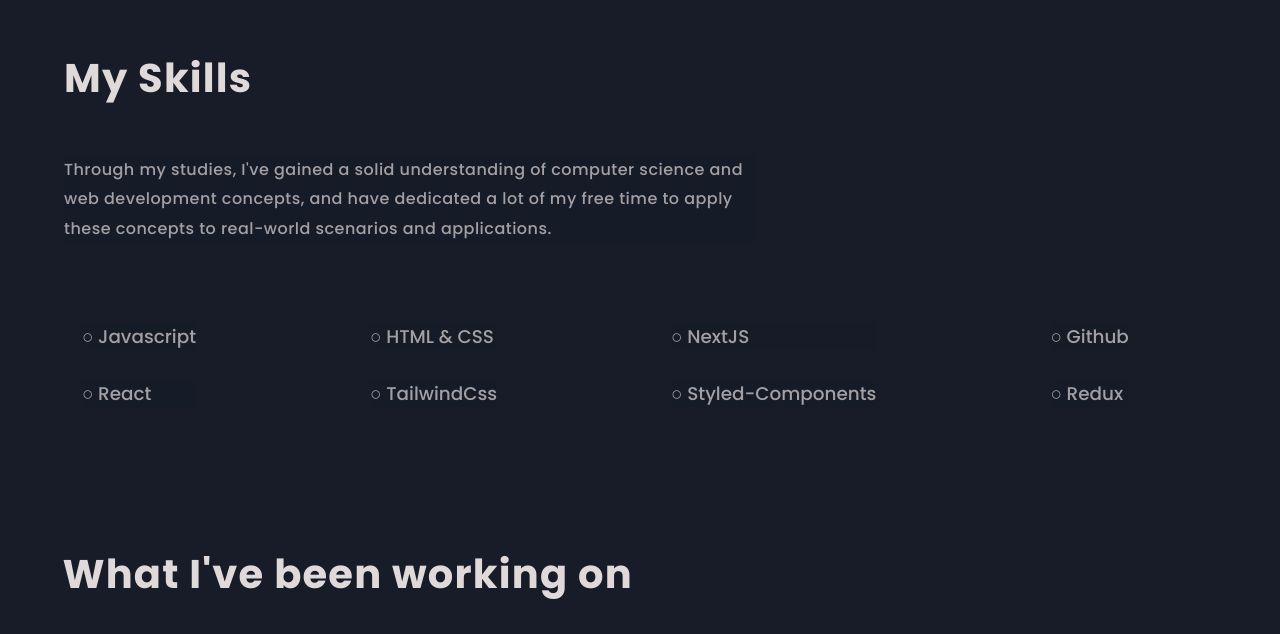
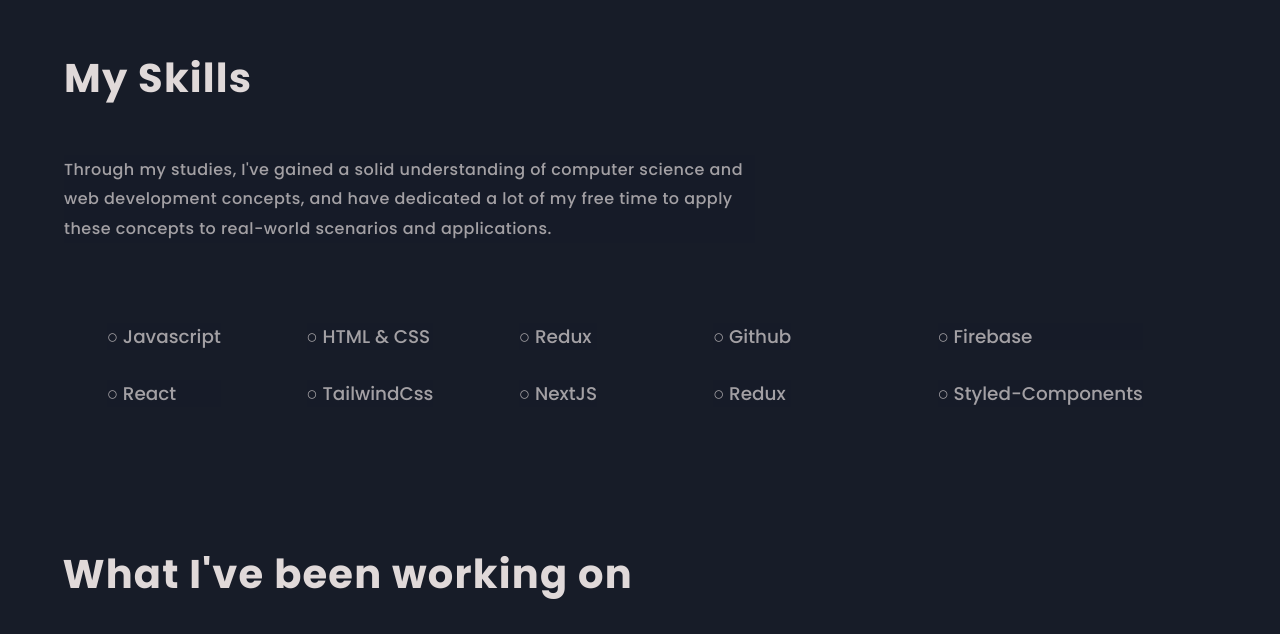
Before and after one commit to AnkitVasita/portfolio, a React (Create React App) app: page / in a window 1280 px wide. Shown: the part 1174-1808 px from the top of the page. Built offline with nearby package versions, Linux system fonts and the light colour scheme; a web font is replaced by a local one.

Commit message:
skill layout change

```diff
--- a/src/components/About/About.js
+++ b/src/components/About/About.js
@@ -13,6 +13,7 @@ function About() {
       style={{ backgroundColor: theme.secondary }}
     >
       <div className="about-body">
+        <div className="check">
           <div className="about-description">
             <p style={{ color: theme.tertiary }}>
               {aboutData.description2}
@@ -26,6 +27,7 @@ function About() {
           </div>
         </div>
       </div>
+    </div>
   );
 }
 
--- a/src/components/Education/Education.css
+++ b/src/components/Education/Education.css
@@ -14,7 +14,7 @@
 
 .education_skill {
   display: flex;
-  margin-left: -69px;
+  /* margin-left: -69px; */
   flex-direction: row;
   align-items: center;
   justify-content: space-around;
@@ -49,12 +49,23 @@
   margin: 30px 0px;
 }
 
+.check {
+  display: flex;
+  width: 100%;
+  flex-direction: row;
+  justify-content: space-around;
+}
+
 @media (min-width: 992px) and (max-width: 1380px) {
 }
 
 @media screen and (max-width: 992px) {
   .education {
     min-height: 100%;
+  }
+
+  .check {
+    flex-direction: column;
   }
 
   .education-description > p {
@@ -68,14 +79,14 @@
   }
 
   .education_skill {
-    flex-direction: column;
+    flex-direction: row;
     margin-left: 0;
     /* justify-content: flex-start; */
     align-items: flex-start;
   }
 
   .skill {
-    padding-top: 1rem;
+    padding-top: 0;
     display: flex;
     flex-direction: column;
     color: rgb(23, 28, 40);
@@ -102,7 +113,7 @@
     padding: 2rem 1.25rem 2rem 1.25rem;
   }
   .skill {
-    padding-top: 1rem;
+    padding-top: 0;
     display: flex;
     flex-direction: column;
     color: rgb(23, 28, 40);
@@ -119,6 +130,8 @@
     padding-bottom: 0.45rem;
     padding-right: 15rem;
   }
+  .education_skill {
+  }
 }
 
 @media screen and (max-width: 600px) {
@@ -126,7 +139,7 @@
     font-size: 1.5rem;
   }
   .skill {
-    padding-top: 1rem;
+    padding-top: 0;
     display: flex;
     flex-direction: column;
     color: rgb(224, 217, 217);
--- a/src/components/Education/Education.js
+++ b/src/components/Education/Education.js
@@ -24,11 +24,12 @@ function Education() {
     "React",
     "HTML & CSS",
     "TailwindCss",
+    "Redux",
     "NextJS",
-    "Styled-Components",
     "Github",
     "Redux",
     "Firebase",
+    "Styled-Components",
   ];
 
   return (
@@ -47,28 +48,53 @@ function Education() {
           applications.
         </p>
         <div className="education_skill">
-          <div>
-            {skills.slice(0, 2).map((skill, index) => {
-              return <AddSkill key={index} skillName={skill} />;
-            })}
+          <div className="check">
+            <div className="skill">
+              {skills.slice(0, 2).map((skillName) => (
+                <p>
+                  <span>○</span> {skillName}
+                </p>
+              ))}
+            </div>
+            <div className="skill">
+              {skills.slice(2, 4).map((skillName) => (
+                <p>
+                  <span>○</span> {skillName}
+                </p>
+              ))}
+            </div>
+            <div className="skill">
+              {skills.slice(4, 6).map((skillName) => (
+                <p>
+                  <span>○</span> {skillName}
+                </p>
+              ))}
+            </div>
           </div>
-          <div>
-            {skills.slice(2, 4).map((skill, index) => {
-              return <AddSkill key={index} skillName={skill} />;
-            })}
-          </div>
-          <div>
-            {skills.slice(4, 6).map((skill, index) => {
-              return <AddSkill key={index} skillName={skill} />;
-            })}
-          </div>
-          <div>
-            {skills.slice(6, 8).map((skill, index) => {
-              return <AddSkill key={index} skillName={skill} />;
-            })}
+          <div className="check">
+            <div className="skill">
+              {skills.slice(6, 8).map((skillName) => (
+                <p>
+                  <span>○</span> {skillName}
+                </p>
+              ))}
+            </div>
+            <div className="skill">
+              {skills.slice(8, 10).map((skillName) => (
+                <p>
+                  <span>○</span> {skillName}
+                </p>
+              ))}
+            </div>
           </div>
 
-          {/* <EducationCard /> */}
+          {/* <div className="skill">
+            {skills.slice(5, 10).map((skillName) => (
+              <p>
+                <span>○</span> {skillName}
+              </p>
+            ))}
+          </div> */}
         </div>
       </div>
     </div>
@@ -76,3 +102,24 @@ function Education() {
 }
 
 export default Education;
+
+//         <div>
+//            {skills.slice(0, 2).map((skill, index) => {
+//             return <AddSkill key={index} skillName={skill} />;
+//           })}
+//         </div>
+//         <div>
+//           {skills.slice(2, 4).map((skill, index) => {
+//             return <AddSkill key={index} skillName={skill} />;
+//           })}
+//         </div>
+//         <div>
+//           {skills.slice(4, 6).map((skill, index) => {
+//             return <AddSkill key={index} skillName={skill} />;
+//           })}
+//         </div>
+//         <div>
+//           {skills.slice(6, 8).map((skill, index) => {
+//             return <AddSkill key={index} skillName={skill} />;
+//           })}
+//         </div>
```
Lines whose indentation alone changed are shown as unchanged.
